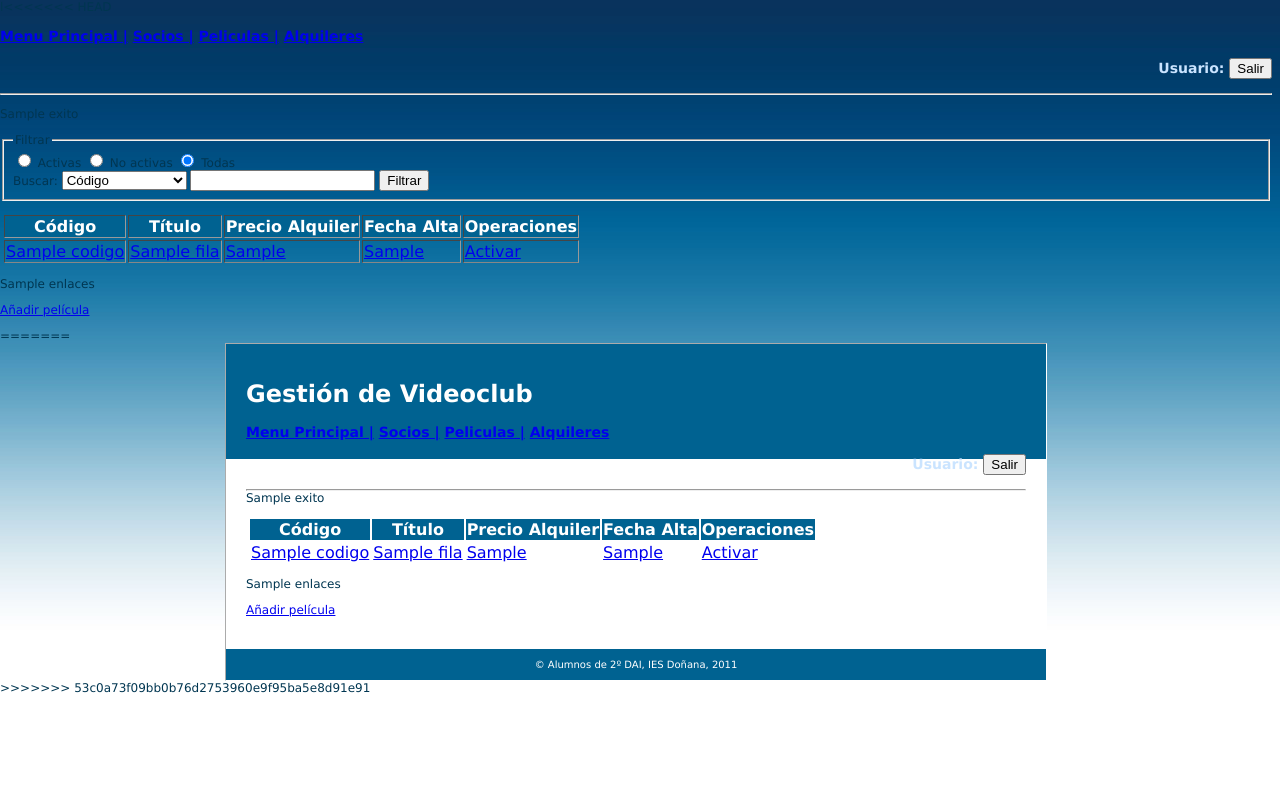
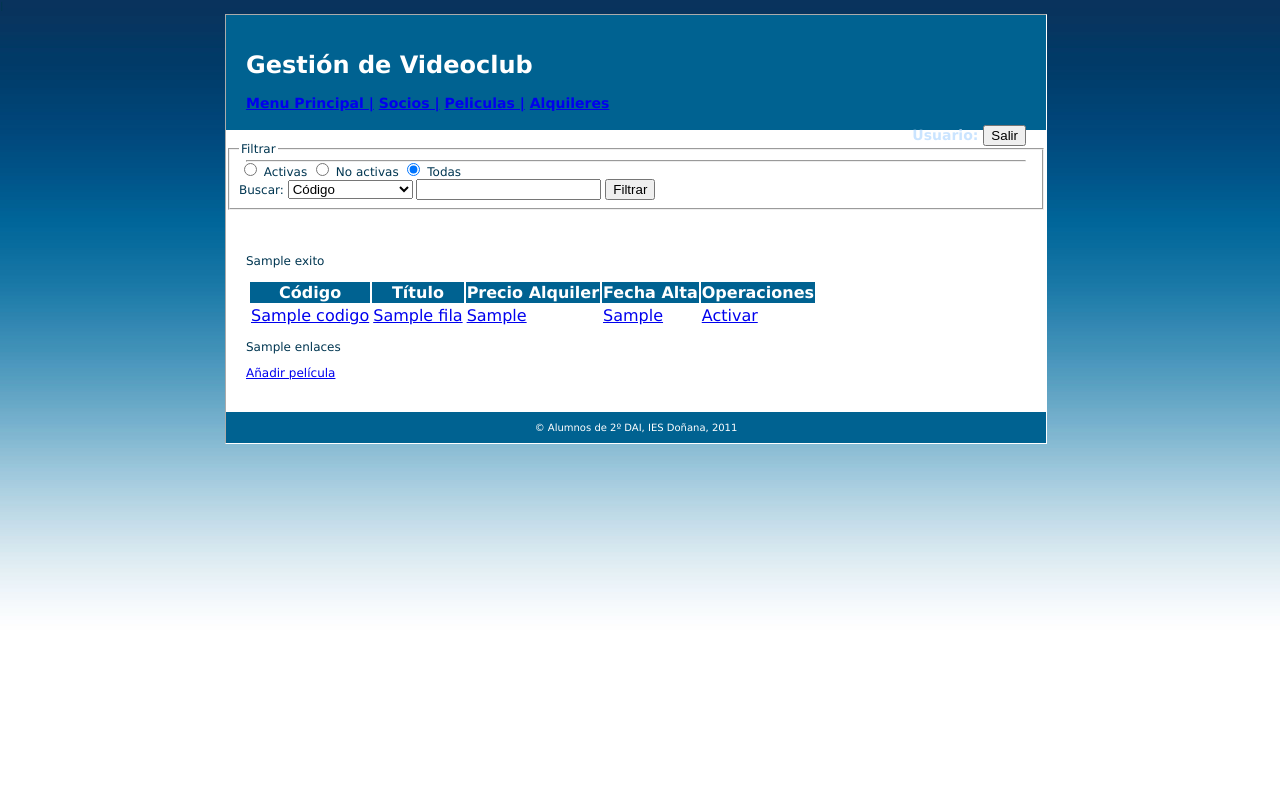
Before and after one commit to ricpelo/videoclub, a CodeIgniter app: the page made by application/views/peliculas_index.php in a window 1280 px wide. Run offline with CodeIgniter, Linux system fonts and the light colour scheme; the template is opened without the code that fills it: most values are stand-ins (such as "Sample title", 1, 10 or a date in 2020).

Commit message:
actualizar

```diff
--- a/application/views/peliculas_index.php
+++ b/application/views/peliculas_index.php
@@ -1,57 +1,3 @@
-<<<<<<< HEAD
-<!DOCTYPE HTML PUBLIC "-//W3C//DTD HTML 4.01//EN" "http://www.w3.org/TR/html4/strict.dtd">
-<html>
-  <head>
-    <meta http-equiv="Content-Type" content="text/html;charset=utf-8" />
-    <title>Listado de peliculas Activas</title>
-  </head>
-  <body>
-    <?= cabecera() ?>
-    <p><?= $exito ?></p>
-
-    <p><?= form_open('peliculas/index') ?>
-      <?= form_fieldset('Filtrar')?>
-      <?= form_radio(array("name"=>"filtrar","value"=>"a" ,"checked" => "true")) ?> Activas
-      <?= form_radio(array("name"=>"filtrar", "value"=>"n" ,"checked" => "false")) ?> No activas
-      <?= form_radio(array("name"=>"filtrar","value"=>"t" ,"checked" => "false")) ?> Todas<br/>
-      Buscar:
-      <?= form_dropdown('campo', array('codigo' => 'Código', 'titulo' => 'Título', 'precio_alq' => 'Precio de alquiler'), 'codigo') ?>
-      <?= form_input('filtro') ?>
-      <?= form_submit('filtrar', 'Filtrar') ?>
-      <?= form_fieldset_close() ?>
-    <?= form_close() ?></p>
-    <p><table border="1">
-      <thead>
-<th>Código</th><th>Título</th><th>Precio Alquiler</th><th>Fecha Alta<th>Operaciones</th>
-      </thead>
-      <tbody>
-        <?php foreach ($filas as $fila): ?>
-          <tr>
-            <td><?= anchor('peliculas/editar/' . $fila['codigo'],
-                           $fila['codigo']) ?></td>
-            <td><?= anchor('peliculas/editar/' . $fila['codigo'],
-                           $fila['titulo']) ?></td>
-            <td><?= anchor('peliculas/editar/' . $fila['codigo'],
-                           $fila['precio_alq']) ?></td>
-            <td><?= anchor('peliculas/editar/' . $fila['codigo'],
-                           $fila['fech_alt_pel']) ?></td>
-	  <td>
-	  <?php if($fila['activa'] == 't'){ ?>
-	  <?= anchor('peliculas/borrar/' .  $fila['codigo'],
-                           'Desactivar') ?>
-	  <?php }else{ ?>
-	  <?= anchor('peliculas/borrar/' .  $fila['codigo'],
-                           'Activar') ?>
-	  <?php } ?>
-        <?php endforeach; ?>
-      </tbody>
-    </table></p>
-    <p><?= $enlaces ?></p>
-    <p><?= anchor('peliculas/crear/', 'Añadir película') ?></p>
-  </body>
-</html>
-
-=======
 <!DOCTYPE HTML PUBLIC "-//W3C//DTD HTML 4.01//EN" "http://www.w3.org/TR/html4/strict.dtd">
 <html>
   <head>
@@ -65,6 +11,19 @@
 	  <h1>Gestión de Videoclub</h1>
 	  <?= cabecera() ?>
 	</div>
+
+    <p><?= form_open('peliculas/index') ?>
+      <?= form_fieldset('Filtrar')?>
+      <?= form_radio(array("name"=>"filtrar","value"=>"a" ,"checked" => "true")) ?> Activas
+      <?= form_radio(array("name"=>"filtrar", "value"=>"n" ,"checked" => "false")) ?> No activas
+      <?= form_radio(array("name"=>"filtrar","value"=>"t" ,"checked" => "false")) ?> Todas<br/>
+      Buscar:
+      <?= form_dropdown('campo', array('codigo' => 'Código', 'titulo' => 'Título', 'precio_alq' => 'Precio de alquiler'), 'codigo') ?>
+      <?= form_input('filtro') ?>
+      <?= form_submit('filtrar', 'Filtrar') ?>
+      <?= form_fieldset_close() ?>
+    <?= form_close() ?></p>
+
     <div id="contenido">
     <p><?= $exito ?></p>
     <p><table border="0">
@@ -99,6 +58,3 @@
     <div id="pie_pag">&copy; Alumnos de 2º DAI, IES Doñana, 2011</div>
   </div>
   </body>
-</html>
-
->>>>>>> 53c0a73f09bb0b76d2753960e9f95ba5e8d91e91
```
Also changed, not shown: application/views/principal.php (+0 -22 lines).
